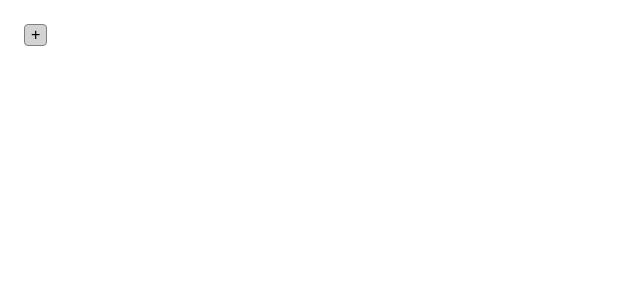
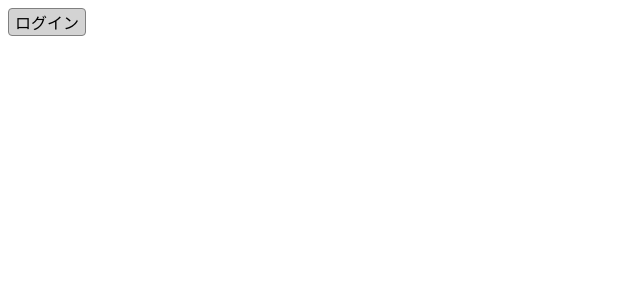
Before and after one commit to harada-webdev/react-memo-app, a React (Create React App) app: page / in a window 1280 px wide. Shown: the top 300 px of the page, without its empty margins (0-640 px from the left). Built offline with nearby package versions, Linux system fonts and the light colour scheme.

Commit message:
Add login function

```diff
--- a/src/App.js
+++ b/src/App.js
@@ -1,10 +1,12 @@
 import React, { useState, useEffect } from "react";
 import { v4 as uuid } from "uuid";
+import { useAuth } from "./components/auth-hooks";
 import MemoList from "./components/MemoList";
 import MemoDetail from "./components/MemoDetail";
 import "./styles/App.css";
 
 export default function App() {
+  const { isLoggedIn, login, logout } = useAuth();
   const [memos, setMemos] = useState(() => {
     const savedMemos = localStorage.getItem("memos");
     return savedMemos ? JSON.parse(savedMemos) : [];
@@ -38,6 +40,12 @@ export default function App() {
   }
 
   return (
+    <div>
+      {isLoggedIn ? (
+        <button onClick={logout}>ログアウト</button>
+      ) : (
+        <button onClick={login}>ログイン</button>
+      )}
       <div className="memo-app-container">
         <div>
           <MemoList
@@ -45,9 +53,11 @@ export default function App() {
             setEditingMemo={setEditingMemo}
             editingMemo={editingMemo}
           />
+          {isLoggedIn && (
             <button onClick={handleAddMemo} className="add-button">
               +
             </button>
+          )}
         </div>
         {editingMemo && (
           <MemoDetail
@@ -57,5 +67,6 @@ export default function App() {
           />
         )}
       </div>
+    </div>
   );
 }
--- a/src/components/MemoDetail.js
+++ b/src/components/MemoDetail.js
@@ -1,8 +1,11 @@
 import React, { useState, useEffect } from "react";
+import { useAuth } from "./auth-hooks";
 import "../styles/MemoDetail.css";
 
 export default function MemoDetail({ editingMemo, onEdit, onDelete }) {
   const [newContent, setNewContent] = useState(editingMemo.content);
+
+  const { isLoggedIn } = useAuth();
 
   useEffect(() => {
     setNewContent(editingMemo.content);
@@ -13,7 +16,9 @@ export default function MemoDetail({ editingMemo, onEdit, onDelete }) {
       <textarea
         value={newContent}
         onChange={(e) => setNewContent(e.target.value)}
+        readOnly={!isLoggedIn}
       />
+      {isLoggedIn && (
         <div className="buttons">
           <button
             className="edit-button"
@@ -28,6 +33,7 @@ export default function MemoDetail({ editingMemo, onEdit, onDelete }) {
             削除
           </button>
         </div>
+      )}
     </div>
   );
 }
--- /dev/null
+++ b/src/components/auth-hooks.js
@@ -0,0 +1,25 @@
+import React, { createContext, useState, useContext } from "react";
+
+const AuthContext = createContext();
+
+export function AuthProvider({ children }) {
+  const [isLoggedIn, setIsLoggedIn] = useState(false);
+
+  function login() {
+    setIsLoggedIn(true);
+  }
+
+  function logout() {
+    setIsLoggedIn(false);
+  }
+
+  return (
+    <AuthContext.Provider value={{ isLoggedIn, login, logout }}>
+      {children}
+    </AuthContext.Provider>
+  );
+}
+
+export function useAuth() {
+  return useContext(AuthContext);
+}
--- a/src/index.js
+++ b/src/index.js
@@ -1,10 +1,13 @@
 import React from "react";
 import ReactDOM from "react-dom/client";
 import App from "./App";
+import { AuthProvider } from "./components/auth-hooks";
 
 const root = ReactDOM.createRoot(document.getElementById("root"));
 root.render(
   <React.StrictMode>
-    <App />
+    <AuthProvider>
+      <App />
+    </AuthProvider>
   </React.StrictMode>,
 );
```
Lines whose indentation alone changed are shown as unchanged.
